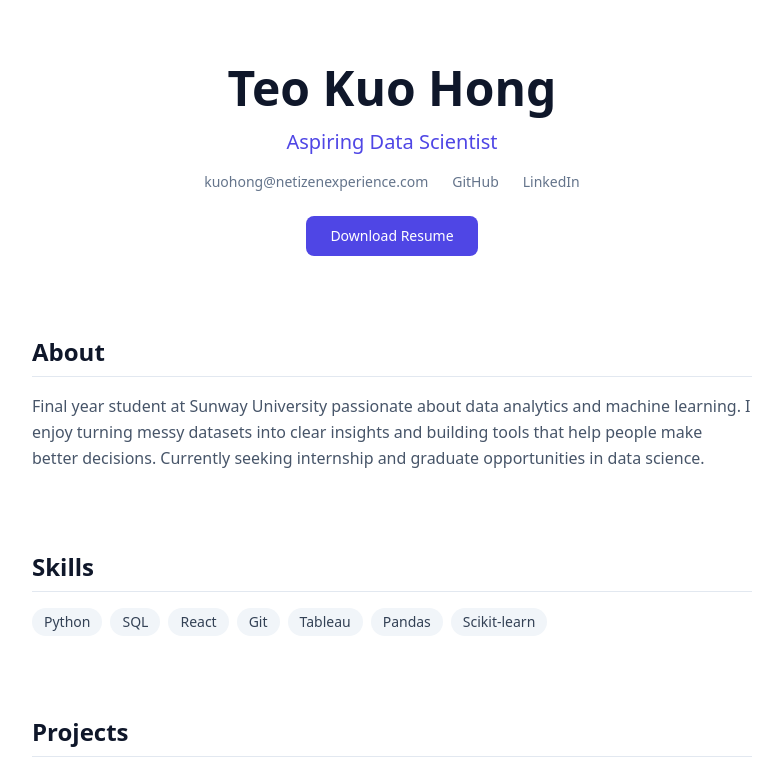
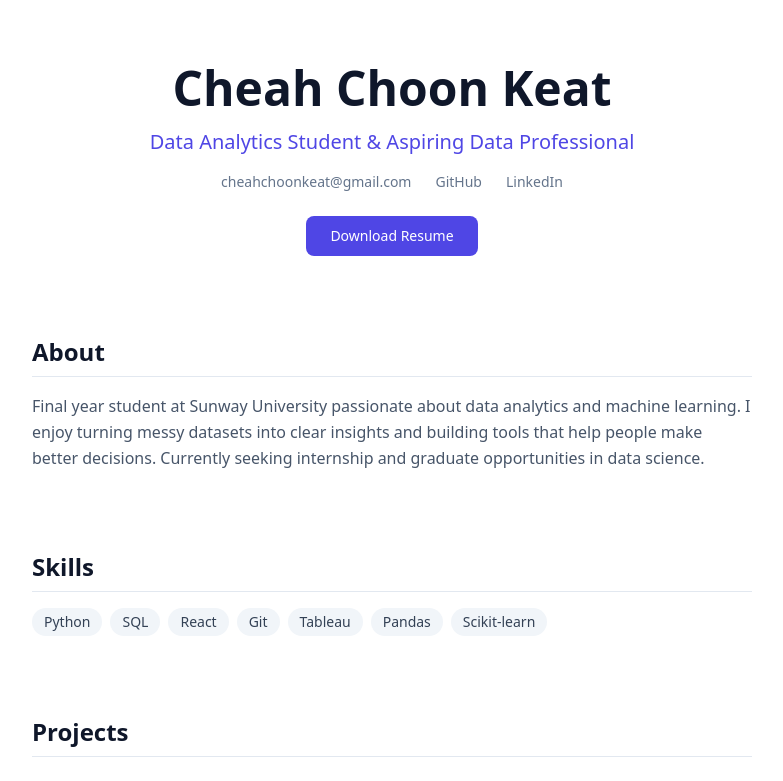
Before and after one commit to cck769/Portfolio, a Next.js app: page / in a window 1280 px wide. Shown: the top 781 px of the page, without its empty margins (248-1031 px from the left). Built offline with nearby package versions, Linux system fonts and the light colour scheme.

Commit message:
page.jsx

```diff
--- a/app/page.jsx
+++ b/app/page.jsx
@@ -6,27 +6,27 @@ export default function Portfolio() {
       <section className="text-center space-y-4">
 
         {/* EDIT: Your full name */}
-        <h1 className="text-5xl font-bold text-slate-900">Teo Kuo Hong</h1>
+        <h1 className="text-5xl font-bold text-slate-900">Cheah Choon Keat</h1>
 
         {/* EDIT: Your job title or tagline */}
-        <p className="text-xl text-indigo-600 font-medium">Aspiring Data Scientist</p>
+        <p className="text-xl text-indigo-600 font-medium">Data Analytics Student & Aspiring Data Professional</p>
 
         {/* Contact links */}
         <div className="flex justify-center gap-6 text-sm text-slate-500">
 
           {/* EDIT: Your email address */}
-          <a href="mailto:kuohong@netizenexperience.com" className="hover:text-indigo-600 transition-colors">
-            kuohong@netizenexperience.com
+          <a href="mailto:cheahchoonkeat295@gmail.com" className="hover:text-indigo-600 transition-colors">
+            cheahchoonkeat@gmail.com
           </a>
 
           {/* EDIT: Your GitHub URL */}
-          <a href="https://github.com/netizen-experience" target="_blank" rel="noopener noreferrer"
+          <a href="https://github.com/cck769" target="_blank" rel="noopener noreferrer"
              className="hover:text-indigo-600 transition-colors">
             GitHub
           </a>
 
           {/* EDIT: Your LinkedIn URL */}
-          <a href="https://my.linkedin.com/company/netizen-experience" target="_blank" rel="noopener noreferrer"
+          <a href="www.linkedin.com/in/cheah-choon-keat-45188338a" target="_blank" rel="noopener noreferrer"
              className="hover:text-indigo-600 transition-colors">
             LinkedIn
           </a>
@@ -34,7 +34,7 @@ export default function Portfolio() {
 
         {/* Download Resume button — replace /resume.pdf in /public with your own PDF */}
         <div className="pt-2">
-          <a href="/resume.pdf" download
+          <a href="/Black Minimalist Civil Engineer Resume.pdf" download
              className="inline-block bg-indigo-600 text-white px-6 py-2.5 rounded-lg text-sm font-medium hover:bg-indigo-700 transition-colors">
             Download Resume
           </a>
```
